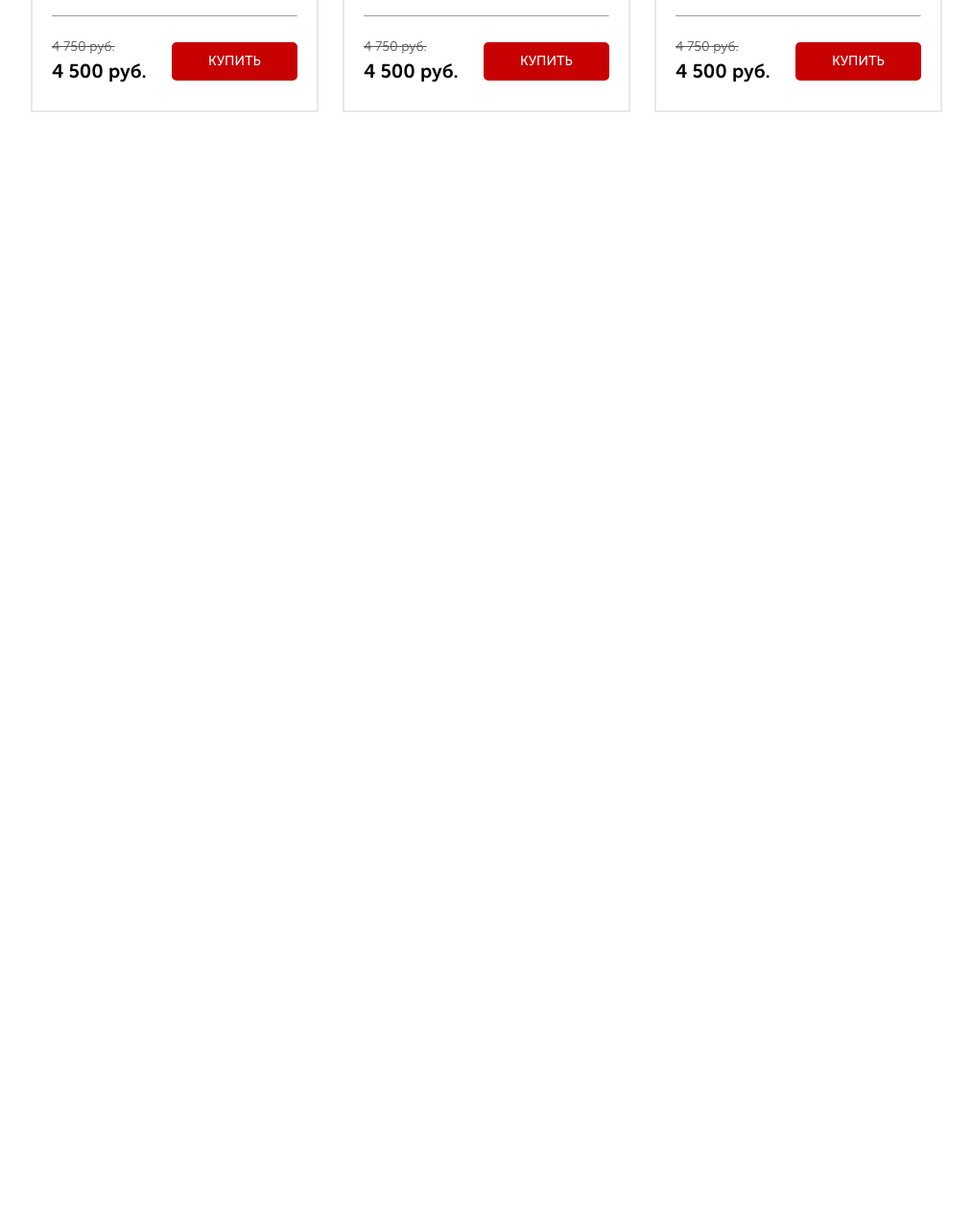
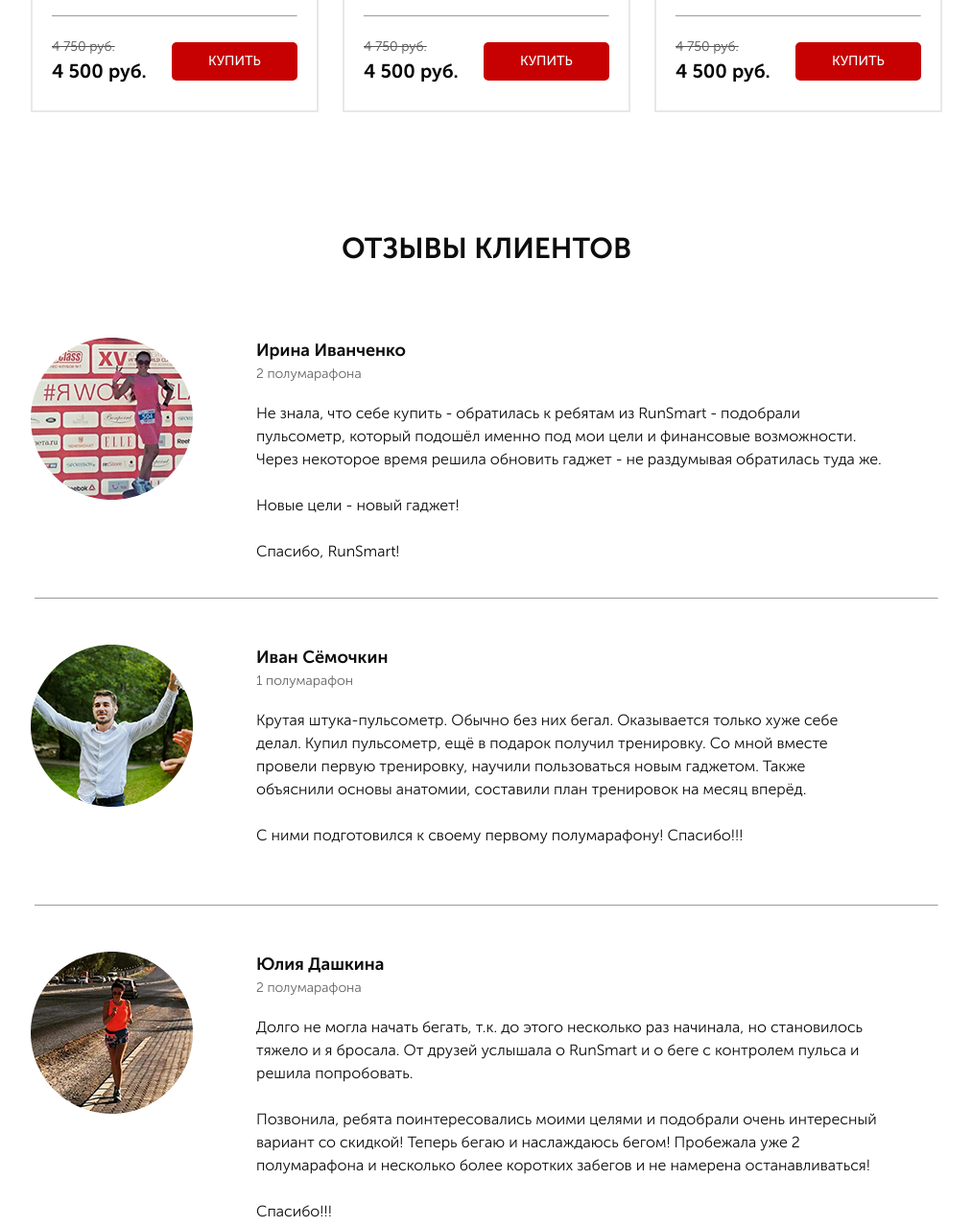
Before and after one commit to has40004/projectPULSE, a website: page src/index.html in a window 1280 px wide. Shown: the part 3782-5060 px from the top of the page at 96% size, without its empty margins (133-1146 px from the left). Before the commit the page ends 4019 px from the top, so only its background shows below. Drawn offline with nearby package versions, Linux system fonts and the light colour scheme.

Commit message:
add reviews

```diff
--- a/src/index.html
+++ b/src/index.html
@@ -449,6 +449,54 @@
             </div>
         </div>
     </section>
+    <section class="reviews">
+        <div class="container">
+            <h2 class="title">отзывы клиентов</h2>
+            <div class="reviews__feed">
+                <div class="reviews__items">
+                    <img src="img/feed_1.png" alt="feed_1" class="reviews__img">
+                    <div class="reviews__item">
+                        <div class="reviews__name">Ирина Иванченко</div>
+                        <div class="reviews__subtitle">2 полумарафона</div>
+                        <div class="reviews__descr">Не знала, что себе купить - обратилась к ребятам из RunSmart - подобрали пульсометр, который подошёл именно под мои цели и финансовые возможности.
+                            Через некоторое время решила обновить гаджет - не раздумывая обратилась туда же.<br><br>
+
+                            Новые цели - новый гаджет!<br> <br>
+
+                            Спасибо, RunSmart!
+                        </div>
+                    </div>
+                </div>
+                <hr>
+                <div class="reviews__items">
+                    <img src="img/feed_2.png" alt="feed_2" class="reviews__img">
+                    <div class="reviews__item">
+                        <div class="reviews__name">Иван Сёмочкин</div>
+                        <div class="reviews__subtitle">1 полумарафон</div>
+                        <div   div class="reviews__descr">Крутая штука-пульсометр. Обычно без них бегал. Оказывается только хуже себе делал.
+                        Купил пульсометр, ещё в подарок получил тренировку. Со мной вместе провели первую тренировку, научили пользоваться новым гаджетом. Также объяснили основы анатомии, составили план тренировок на месяц вперёд.<br><br>
+
+                        С ними подготовился к своему первому полумарафону! Спасибо!!!
+                        </div>
+                    </div>
+                </div>
+                <hr>
+                <div class="reviews__items">
+                    <img src="img/feed_3.png" alt="feed_3" class="reviews__img">
+                   <div class="reviews__item">
+                    <div class="reviews__name">Юлия Дашкина</div>
+                    <div class="reviews__subtitle">2 полумарафона</div>
+                    <div class="reviews__descr">Долго не могла начать бегать, т.к. до этого несколько раз начинала, но становилось тяжело и я бросала. От друзей услышала о RunSmart и о беге с контролем пульса и решила попробовать.<br><br>
+
+                        Позвонила, ребята поинтересовались моими целями и подобрали очень интересный вариант со скидкой! Теперь бегаю и наслаждаюсь бегом! Пробежала уже 2 полумарафона и несколько более коротких забегов и не намерена останавливаться!<br><br>
+
+                        Спасибо!!!
+                    </div>
+                   </div>
+                </div>
+            </div>
+        </div>
+    </section>
     <script type="text/javascript" src="//code.jquery.com/jquery-1.11.0.min.js"></script>
     <script type="text/javascript" src="//code.jquery.com/jquery-migrate-1.2.1.min.js"></script>
     <script src="js/slick.min.js"></script>
--- a/src/sass/base/_media.scss
+++ b/src/sass/base/_media.scss
@@ -127,6 +127,7 @@
         }
     }
     .catalog {
+        padding-bottom:20px;
         .title {
             font-size: 18px;
         }
@@ -147,5 +148,42 @@
     .catalog-item {
         margin: 0 auto 20px ;
     }
+    .container {
+        max-width: 570px;
+    }
+    .reviews {
+
+        &__feed {
+            padding: 0 5px;
+        }
+        &__items {
+            min-height: 350px;
+
+        }
+        &__item {
+            max-height:100px;
+            top: auto;
+            left: -0px;
+            width: 100%;
+            margin-top: 20px;
+            text-align: center;
+        }
+        hr {
+        width: 100%;
+        }
+        &__descr {
+            font-size: 13px;
+        }
+        &__img {
+            display: block;
+            top: 0px;
+            margin: 0 auto;
+        }
+        &__title {
+            font-size: 24px;
+        }
+    }
+
+
 
 }
--- /dev/null
+++ b/src/sass/blocks/_reviews.scss
@@ -0,0 +1,45 @@
+.reviews {
+    padding-bottom: 70px;
+    &__feed {
+        margin-top: 70px;
+
+    }
+    &__items {
+        margin-bottom: 102px;
+        margin-top: 48px;
+        position: relative;
+
+    }
+    &__item {
+
+        max-width: 656px;
+        position: absolute;
+        top: 0px;
+        left: 235px;
+    }
+    &__img {
+
+
+    }
+    &__name {
+        color: #0d0d0d;
+        font-size: 18px;
+        font-weight: 700;
+    }
+    &__subtitle {
+        color: #646464;
+        font-size: 14px;
+        font-weight: 300;
+    }
+    &__descr {
+        margin-top: 19px;
+        color: #0d0d0d;
+        font-size: 16px;
+        font-weight: 300;
+    }
+    hr {
+        width: 940px;
+        background-color: #f6f6f6;
+        border-bottom: none;
+    }
+}
--- a/src/sass/blocks/style.scss
+++ b/src/sass/blocks/style.scss
@@ -17,6 +17,7 @@
 @import '../blocks/forms';
 @import '../blocks/carousel';
 @import '../blocks/catalog';
+@import '../blocks/reviews';
 
 
 
```
Also changed, not shown: src/css/blocks/style.min.css.
